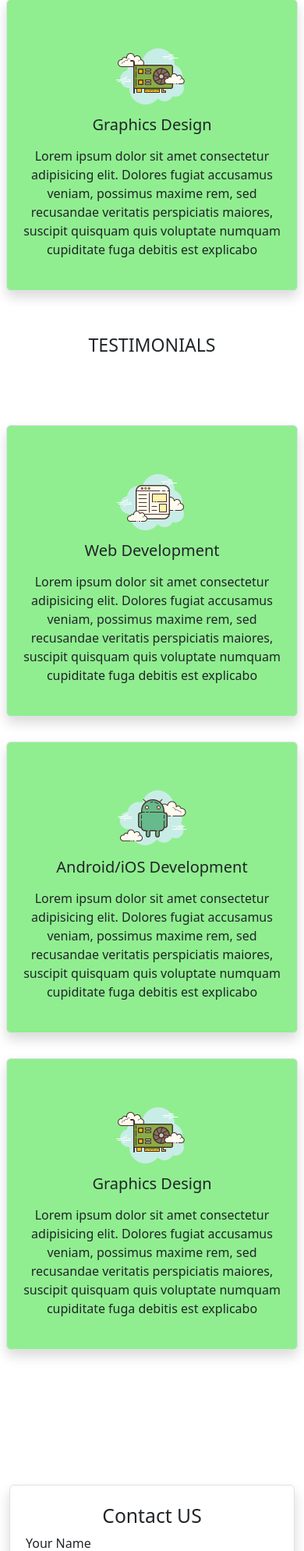
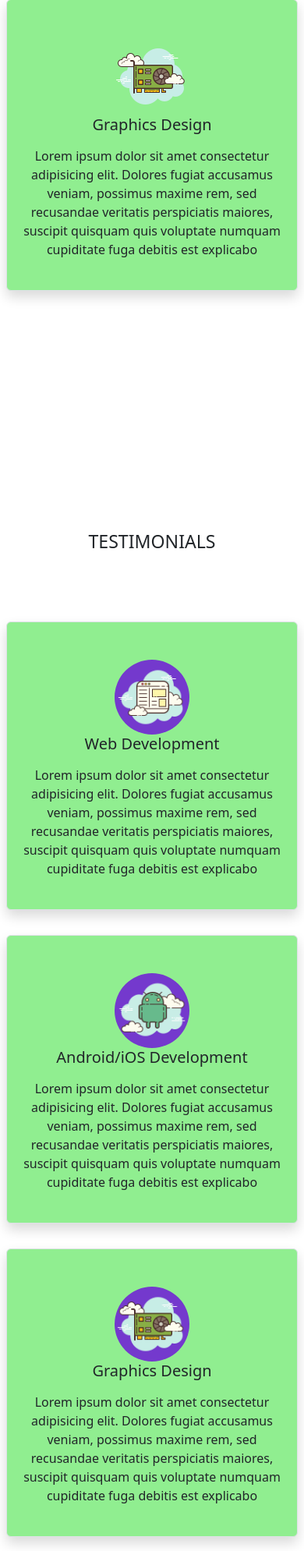
Before and after one commit to developerRanjeet/flask-mongodb-web-app, a Flask app: page / in a window 390 px wide. Shown: the part 2162-4151 px from the top of the page at 78% size. Run offline with Flask 3, Linux system fonts and the light colour scheme; some libraries are stand-ins or nearby versions.

Commit message:
add testimonial css styles

```diff
--- a/static/assets/css/style.css
+++ b/static/assets/css/style.css
@@ -70,7 +70,22 @@ footer div div a {
       background-color: lightgreen;
       margin-top: 2rem;
     }
-  }
+
+    .testimonial-card {
+        background-color: rgb(220, 228, 220);
+        margin-top: 2rem;
+    }
+}
+
+.testimonial {
+    margin-top: 300px;
+}
+
+.testimonial img {
+    width: 6rem;
+    background-color: #7439cd;
+    border-radius: 50%;
+}
 
 
 .contact {
```
